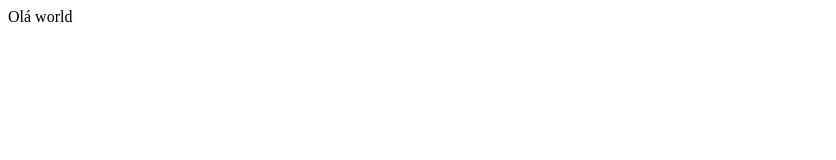
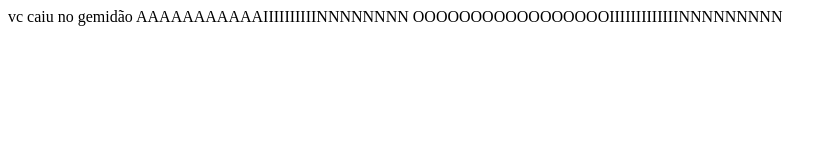
Before and after one commit to Trqz/projetoFrameworks, a plain HTML site: page index.html in a window 1280 px wide. Shown: the whole page, without its empty margins (0-836 px from the left). Drawn offline with Linux system fonts and the light colour scheme.

Commit message:
atualizado index.html

```diff
--- a/index.html
+++ b/index.html
@@ -5,6 +5,6 @@
 	<title></title>
 </head>
 <body>
-	Olá world
+	vc caiu no gemidão AAAAAAAAAAAIIIIIIIIIINNNNNNNN OOOOOOOOOOOOOOOOOIIIIIIIIIIIIINNNNNNNNN
 </body>
 </html>
```
